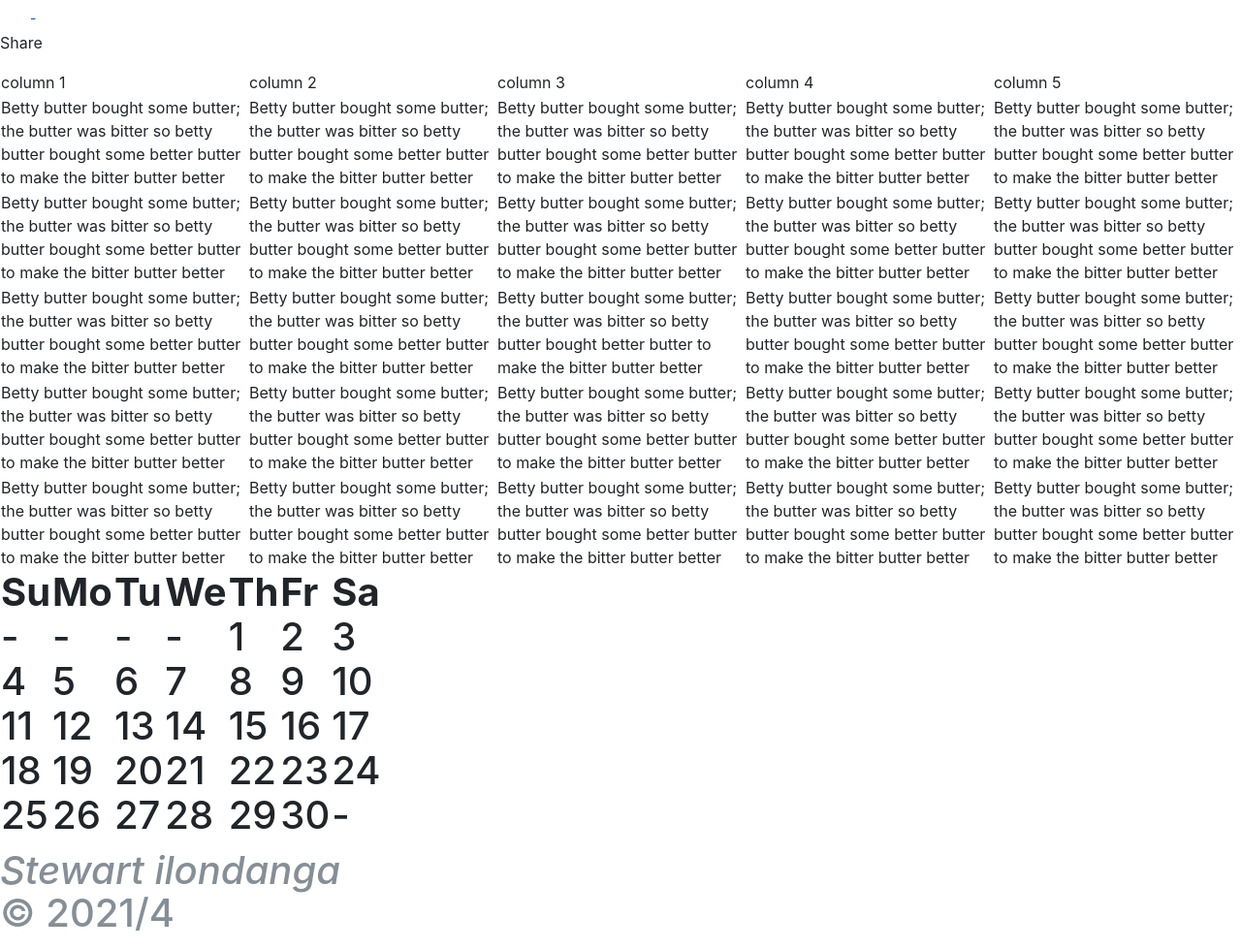
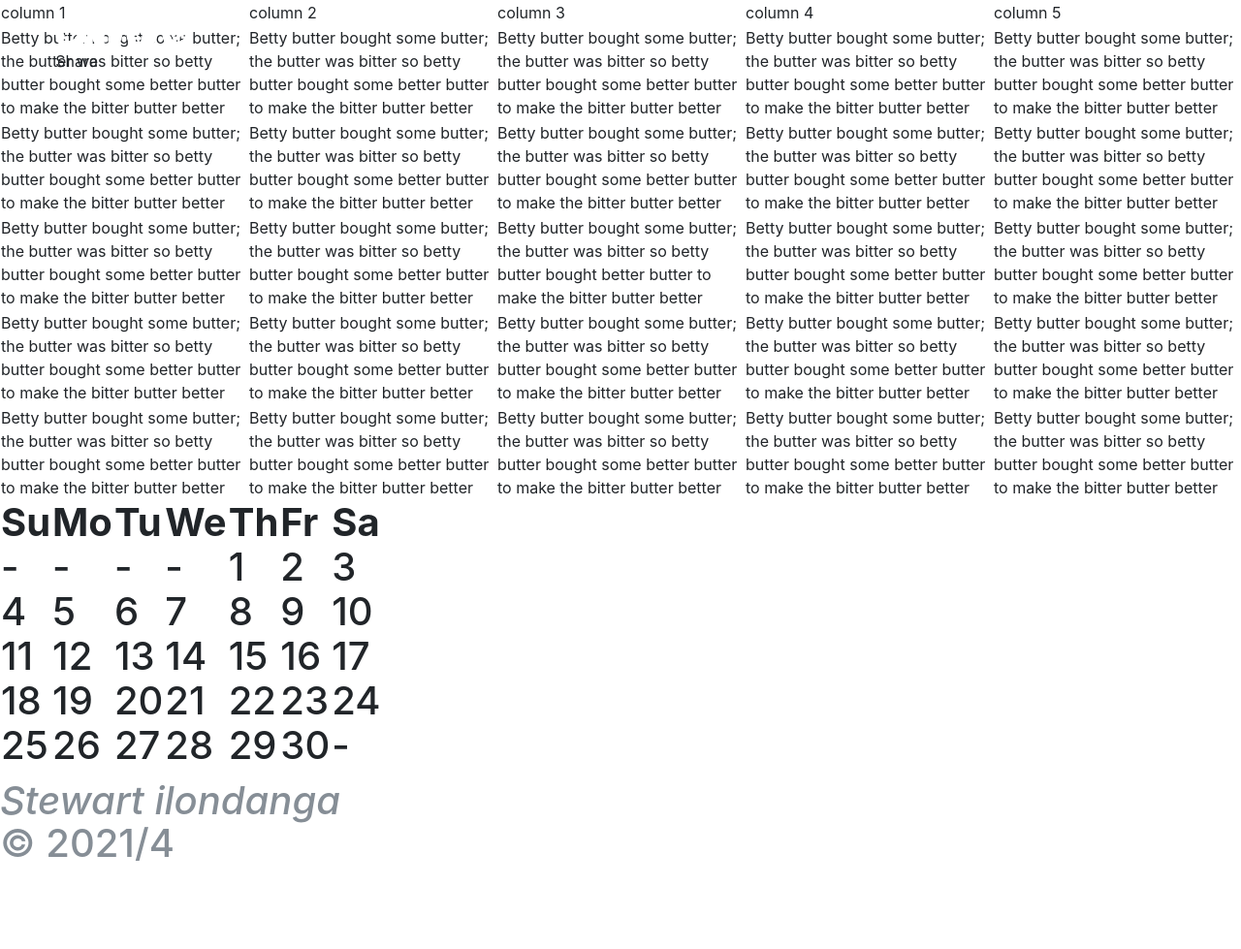
Before and after one commit to stewilondanga/magnify-hover, a plain HTML site: page index.html in a window 1280 px wide. Shown: the whole page at 97% size. After the commit the page ends 912 px from the top, so only its background shows below. Drawn offline with nearby package versions, Linux system fonts and the light colour scheme.

Commit message:
add css/styles.css

```diff
--- a/css/styles.css
+++ b/css/styles.css
@@ -11,7 +11,7 @@
   margin-right: 0px;
 }
 
-/*.share-button {
+.share-button {
   cursor: pointer;
   display: inline-block;
   height: 42px;
@@ -26,7 +26,7 @@
   perspective: 200px;
 }
 
-.share-button__back {
+/*.share-button__back {
   background-color: #368b8b;
   padding: 5px;
   border-radius: 20px;
```
